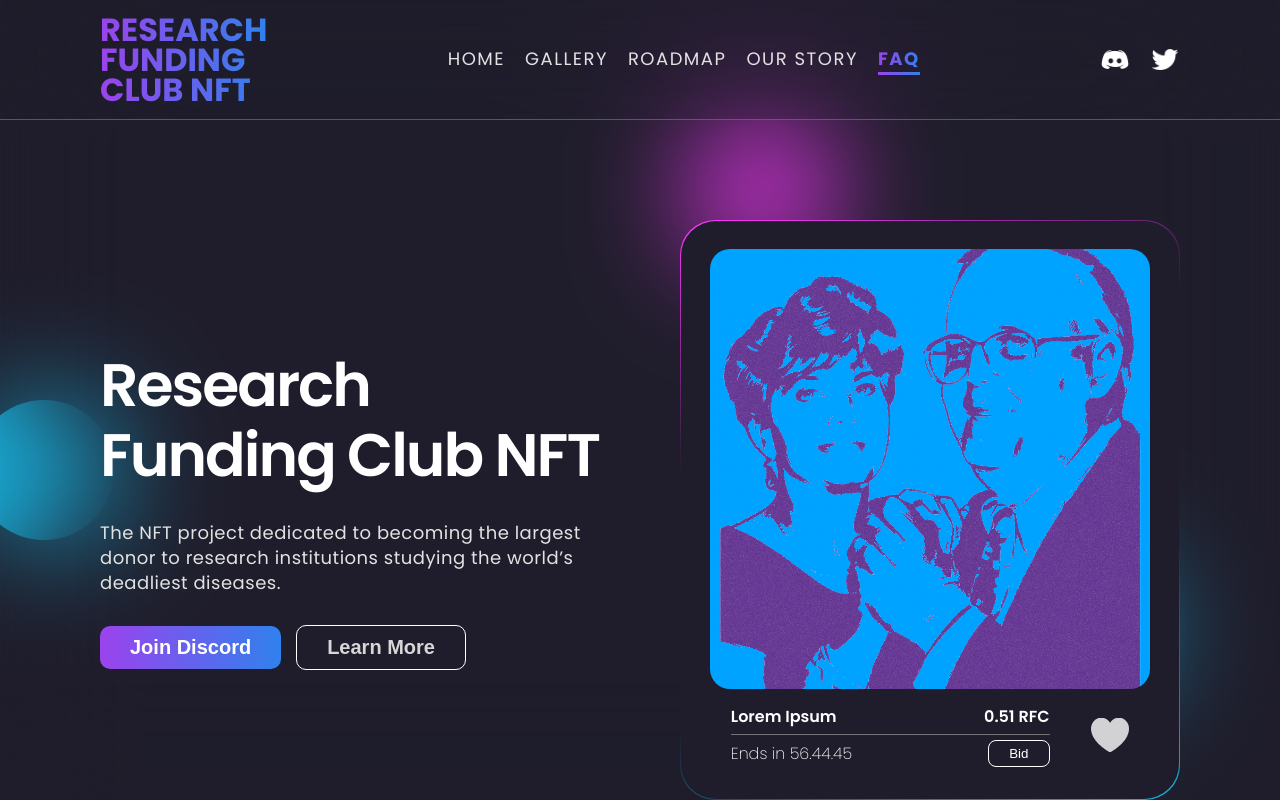
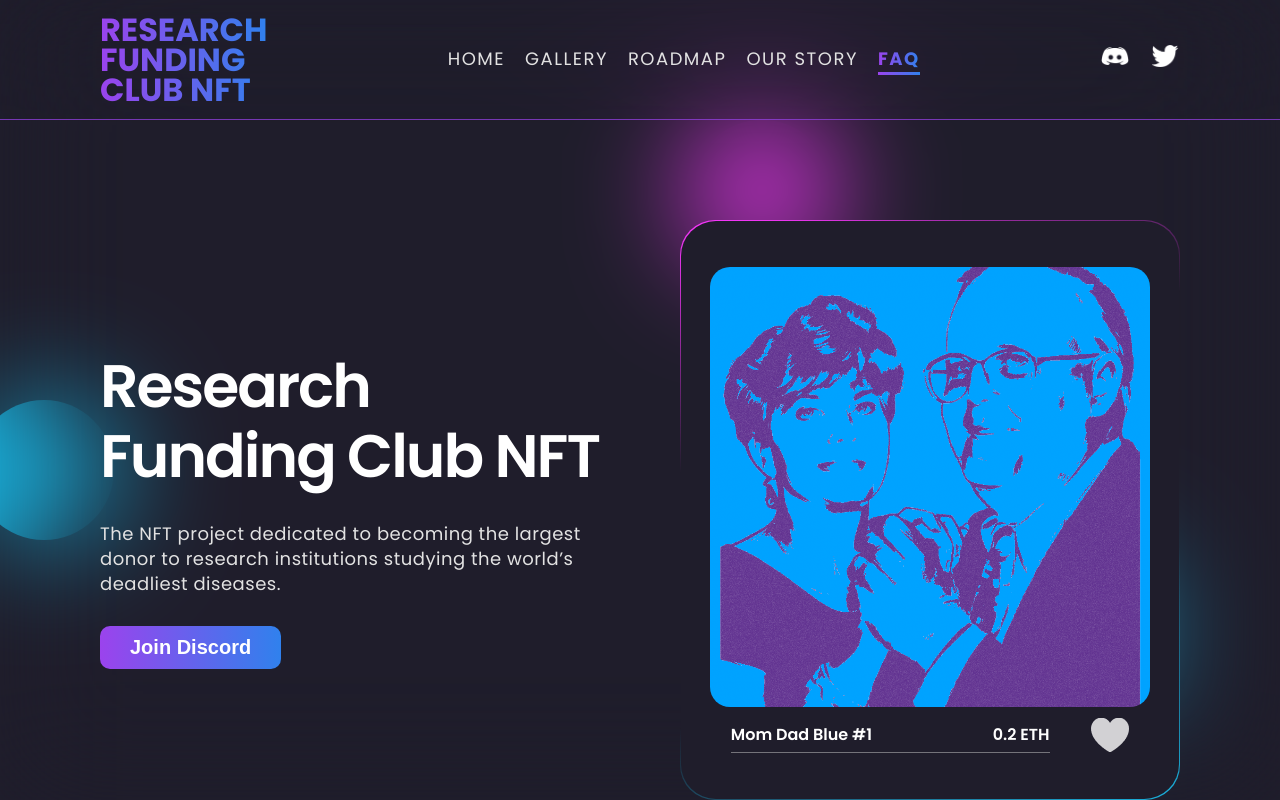
Before and after one commit to mphuc/ResearchFundNFT, a React (Create React App) app: page / in a window 1280 px wide. Built offline with nearby package versions, Linux system fonts and the light colour scheme.

Commit message:
small style edits

```diff
--- a/src/components/footer/index.js
+++ b/src/components/footer/index.js
@@ -22,8 +22,12 @@ export default function Footer() {
           <span> Copyright 2022 All Rights Reserved</span>
         </p>
         <div className={styles.socials}>
-          <img src={discordIcon} alt="" />
-          <img src={twitterIcon} alt="" />
+          <a href="https://discord.gg/urDZcwnXTF">
+            <img src={discordIcon} alt="" />
+          </a>
+          <a href="https://twitter.com/ResearchFundNFT">
+            <img src={twitterIcon} alt="" />
+          </a>
         </div>
       </div>
     </footer>
--- a/src/components/gallery/card.js
+++ b/src/components/gallery/card.js
@@ -1,5 +1,4 @@
 import styles from "./Gallery.module.scss";
-import previewImg from "../../nfts/MomDadBlue.png";
 
 export default function Card({ img, name }) {
   return (
@@ -10,11 +9,7 @@ export default function Card({ img, name }) {
           <div>
             <div>
               <p>{name}</p>
-              <p>0.51 RFC</p>
-            </div>
-            <div>
-              <p>Ends in 56.44.45</p>
-              <button>Buy</button>
+              <p>0.2 ETH</p>
             </div>
           </div>
         </div>
--- a/src/components/home/index.js
+++ b/src/components/home/index.js
@@ -16,8 +16,13 @@ export default function Home({ id, linkId }) {
             institutions studying the world’s deadliest diseases.
           </p>
           <div className={styles.btns}>
-            <button>Join Discord</button>
-            <button>Learn More</button>
+            <button
+              onClick={() =>
+                (window.location.href = "https://discord.gg/urDZcwnXTF")
+              }
+            >
+              Join Discord
+            </button>
           </div>
         </div>
         <div className={styles.wrapper}>
@@ -26,12 +31,8 @@ export default function Home({ id, linkId }) {
             <div className={styles.infos}>
               <div>
                 <div>
-                  <p>Lorem Ipsum</p>
-                  <p>0.51 RFC</p>
-                </div>
-                <div>
-                  <p>Ends in 56.44.45</p>
-                  <button>Bid</button>
+                  <p>Mom Dad Blue #1</p>
+                  <p>0.2 ETH</p>
                 </div>
               </div>
               <img src={heartIcon} alt="" />
--- a/src/components/mainContent/index.js
+++ b/src/components/mainContent/index.js
@@ -2,7 +2,6 @@ import styles from "./Main.module.scss";
 import Home from "../home";
 import Gallery from "../gallery";
 import Roadmap from "../roadmap";
-import Ourstory from "../ourstory";
 import Faq from "../faq";
 import Footer from "../footer";
 import nftcalendar from "../../assets/NFTCalendar.png";
@@ -11,10 +10,8 @@ export default function Main({
   homeRef,
   galleryRef,
   roadmapRef,
-  ourstoryRef,
   faqRef,
   roadmapId,
-  ourstoryId,
   faqId,
   homeId,
   galleryId,
@@ -35,7 +32,7 @@ export default function Main({
               MINTED
             </h2>
             <p>
-              3 of <span>25</span>
+              0 of <span>25</span>
             </p>
             <button>Mint NFT</button>
           </div>
@@ -46,21 +43,21 @@ export default function Main({
         <div>
           <div>
             <p>
-              <span>2,164</span>
+              <span>-</span>
               <br />
               American Heart Association
             </p>
           </div>
           <div>
             <p>
-              <span>4,321</span>
+              <span>-</span>
               <br />
               Total Donations
             </p>
           </div>
           <div>
             <p>
-              <span>2,157</span>
+              <span>-</span>
               <br />
               American Cancer Society
             </p>
@@ -69,7 +66,6 @@ export default function Main({
       </div>
       <Gallery id={galleryRef} linkId={galleryId} />
       <Roadmap id={roadmapRef} linkId={roadmapId} />
-      <Ourstory id={ourstoryRef} linkId={ourstoryId} />
       <Faq id={faqRef} linkId={faqId} />
       <Footer />
     </div>
--- a/src/components/navbar/index.js
+++ b/src/components/navbar/index.js
@@ -49,7 +49,6 @@ export default function Navbar({
             onClick={() => {
               homeId.current.scrollIntoView({ behavior: "smooth" });
               setNav(false);
-              //setNavActive(0);
             }}
           >
             <p>home</p>
@@ -60,7 +59,6 @@ export default function Navbar({
             onClick={() => {
               galleryId.current.scrollIntoView({ behavior: "smooth" });
               setNav(false);
-              // setNavActive(1);
             }}
           >
             <p>gallery</p>
@@ -71,7 +69,6 @@ export default function Navbar({
             onClick={() => {
               roadmapId.current.scrollIntoView({ behavior: "smooth" });
               setNav(false);
-              // setNavActive(2);
             }}
           >
             <p>roadmap</p>
@@ -82,7 +79,6 @@ export default function Navbar({
             onClick={() => {
               ourstoryId.current.scrollIntoView({ behavior: "smooth" });
               setNav(false);
-              // setNavActive(3);
             }}
           >
             <p>our story</p>
@@ -93,7 +89,6 @@ export default function Navbar({
             onClick={() => {
               faqId.current.scrollIntoView({ behavior: "smooth" });
               setNav(false);
-              // setNavActive(4);
             }}
           >
             <p>faq</p>
@@ -102,8 +97,12 @@ export default function Navbar({
         </ul>
       </div>
       <div className={styles.socials}>
-        <img src={discordIcon} alt="" />
-        <img src={twitterIcon} alt="" />
+        <a href="https://discord.gg/urDZcwnXTF">
+          <img src={discordIcon} alt="" />
+        </a>
+        <a href="https://twitter.com/ResearchFundNFT">
+          <img src={twitterIcon} alt="" />
+        </a>
       </div>
     </div>
   );
--- a/src/components/ourstory/index.js
+++ b/src/components/ourstory/index.js
@@ -7,16 +7,14 @@ export default function Ourstory({ id, linkId }) {
       <div ref={id} className={styles.container}>
         <h1>Our Story</h1>
         <p>
-          I started working on Research Funding Club as a way to explore the
-          Web3 ecosystem (I'm a software engineer and have founded and scaled
-          Web2 tech companies - and have been following Web3 for a couple years
-          now). <br /> I lost both of my parents over the span of 2 years, one
-          to cancer and one to a cardiac event. After finding boxes of old
-          photos in our parents house, I thought about getting some of them made
-          into nice pieces of art and minting them as NFTs. Originally I just
-          wanted to preserve some memories, and learn about Web3. After seeing
-          some of the other charity projects in the Web3 space, I thought it
-          would be awesome to work on an NFT project for a good cause.
+          Read about our story{" "}
+          <a
+            href="https://medium.com/@ResearchFundingClub/research-funding-club-nft-f5ee39dd7ccb"
+            rel="noreferrer"
+            target="_blank"
+          >
+            here.
+          </a>
         </p>
       </div>
     </div>
--- a/src/components/roadmap/index.js
+++ b/src/components/roadmap/index.js
@@ -48,12 +48,11 @@ export default function Roadmap({ id, linkId }) {
               <span>Q3 2022</span>
               <br />
               Drop the first collection and make our first donations to charity.
-              Continue to market the vision of becoming the world's largest
-              donor to research institutions. Build a display on our website
-              that has a ticker for how much money we've donated. Decide on a
-              voting system for our NFT holders to vote on where to donate the
-              revenue. Use some of the money to hire new artists for creating
-              the art for the next NFT drop.
+              Decide on a voting system for our NFT holders to vote on where to
+              donate future revenue. Use some of the money to hire new artists
+              for creating the art for the next NFT drop. The next drop will be
+              a 10,000 NFT drop. The art is undecided, but may be based on
+              famous artists/musicians/actors/etc. who've passed away.
             </p>
           </div>
         </div>
@@ -67,9 +66,9 @@ export default function Roadmap({ id, linkId }) {
             <p>
               <span>Q4 2022 </span>
               <br />
-              Drop a second collection and make more donations to charity.
-              Continue marketing our vision. Expand business model to allow
-              people to commemorate their lost loved ones using our NFT
+              Drop the second collection of 10,000 NFT's and make more donations
+              to charity. Continue marketing our vision. Expand business model
+              to allow people to commemorate their lost loved ones using our NFT
               platform. Customers would be able to commission us to create art
               that commemorates their lost loved one, and we'll work with them
               to create their own unique NFT drop.
@@ -102,7 +101,8 @@ export default function Roadmap({ id, linkId }) {
               <span>Q2 2023 and beyond </span>
               <br />
               Continue commissioning artists to create more NFTs and continue
-              doing drops and donating money.
+              doing drops and donating money. Define our tokenomics to be able
+              to bring more value to our community.
             </p>
           </div>
         </div>
```
Also changed, not shown: 1 other file (tests, documents, lock files or other folders).
